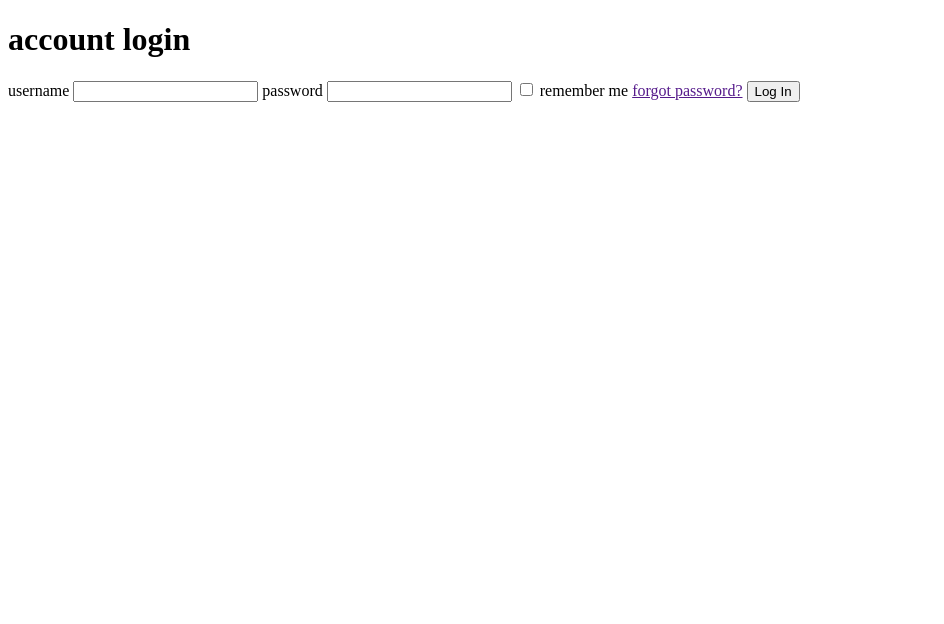
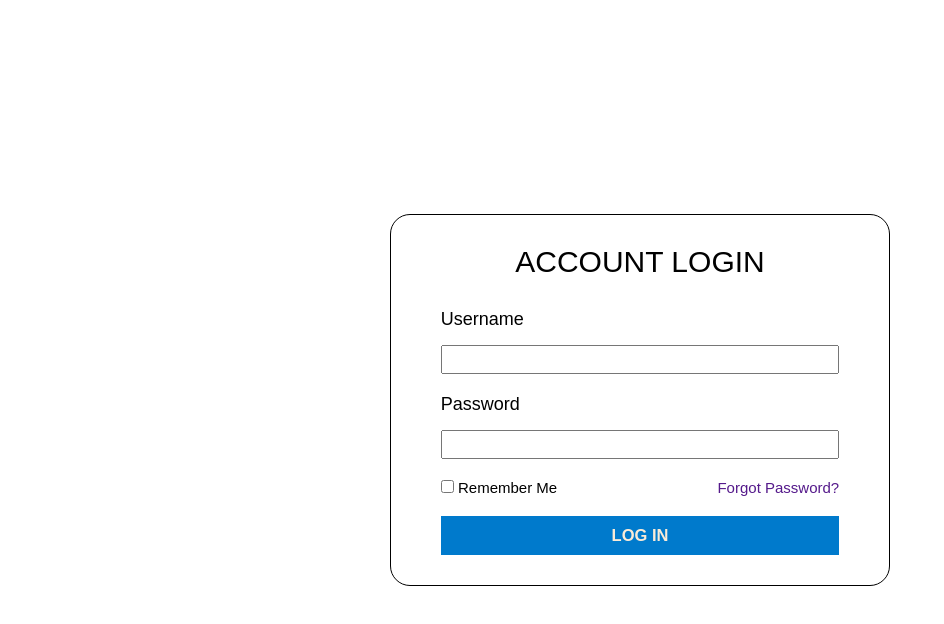
Before and after one commit to regal-shabazz/login-form, a plain HTML site: page index.html in a window 1280 px wide. Shown: the whole page, without its empty margins (0-944 px from the left). Drawn offline with Linux system fonts and the light colour scheme; files that its build step writes are made by us from their sources; the site is published under a folder, as on GitHub Pages, so addresses that start at the root find nothing.

Commit message:
Update index.html

```diff
--- a/index.html
+++ b/index.html
@@ -4,7 +4,7 @@
   <meta charset="UTF-8">
   <meta http-equiv="X-UA-Compatible" content="IE=edge">
   <meta name="viewport" content="width=device-width, initial-scale=1.0">
-  <link rel="stylesheet" href="/loginform/index.css" content="text/css">
+  <link rel="stylesheet" href="index.css" content="text/css">
   <title>Log-In Form</title>
 </head>
 <body>
```
